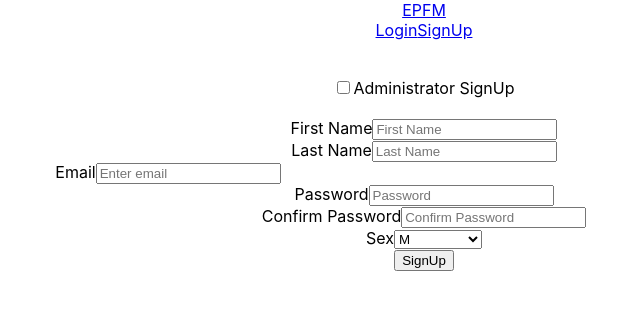
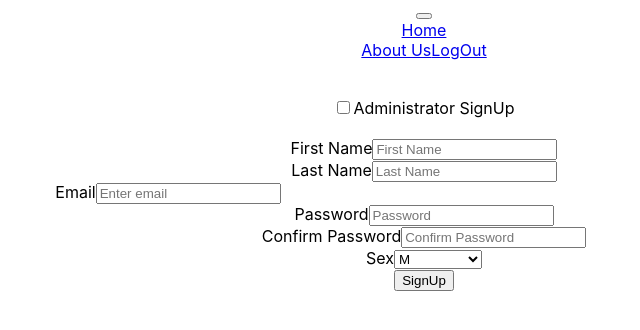
Before and after one commit to dikshantsachan/SOC_Project_EPFM, a React (Create React App) app in the folder project/: page /signup in a window 1280 px wide. Shown: the top 330 px of the page, without its empty margins (216-856 px from the left). Built offline with nearby package versions, Linux system fonts and the light colour scheme; the HTML template or start-up script is replaced by a standard one.

Commit message:
navbar after employee login

```diff
--- a/project/package.json
+++ b/project/package.json
@@ -3,6 +3,7 @@
   "version": "0.1.0",
   "private": true,
   "dependencies": {
+    "axios": "^0.19.0",
     "bootstrap": "^4.3.1",
     "react": "^16.8.6",
     "react-bootstrap": "^1.0.0-beta.9",
--- a/project/src/App.js
+++ b/project/src/App.js
@@ -4,12 +4,13 @@ import { BrowserRouter as Router, Switch, Route } from 'react-router-dom'
 import Header from './components/Header.js'
 import Login from './components/Login.js'
 import SignUp from './components/SignUp.js'
+import EmployeeHeaderAfterLogin from './components/EmployeeHeaderAfterLogin';
 
 function App() {
   return (
     <Router>
       <div className="App">
-        <Header />
+        <EmployeeHeaderAfterLogin />
         <Switch>
           <Route path="/login" component={Login} />
           <Route path="/signup" component={SignUp} />
--- /dev/null
+++ b/project/src/components/EmployeeHeaderAfterLogin.js
@@ -0,0 +1,28 @@
+import React, { Component } from 'react'
+import { Navbar, Nav } from 'react-bootstrap'
+
+class EmployeeHeaderAfterLogin extends Component {
+
+    handleLogOut = () => {
+        alert(`You have successfully logged out`)
+    }
+
+    render() {
+        return (
+            <div>
+                <Navbar bg="light" expand="lg">
+                    <Navbar.Toggle aria-controls="basic-navbar-nav" />
+                    <Navbar.Collapse id="basic-navbar-nav">
+                        <Nav className="mr-auto">
+                            <Nav.Link href="#home">Home</Nav.Link>
+                        </Nav>
+                        <Nav.Link href="/aboutus">About Us</Nav.Link>
+                        <Nav.Link href='#' onClick={this.handleLogOut}>LogOut</Nav.Link>
+                    </Navbar.Collapse>
+                </Navbar>
+            </div>
+        )
+    }
+}
+
+export default EmployeeHeaderAfterLogin
--- a/project/src/components/Header.js
+++ b/project/src/components/Header.js
@@ -4,12 +4,11 @@ import { Navbar, Nav } from 'react-bootstrap'
 function Header() {
     return (
         <Navbar bg="light" expand="lg">
+            <Navbar.Toggle aria-controls="basic-navbar-nav" />
             <Navbar.Brand href="/">EPFM</Navbar.Brand>
             <Navbar.Collapse id="basic-navbar-nav">
-                <Nav className="mr-auto">
-                    <Nav.Link href="/login">Login</Nav.Link>
-                    <Nav.Link href="/signup">SignUp</Nav.Link>
-                </Nav>
+                <Nav.Link href="/login">Login</Nav.Link>
+                <Nav.Link href="/signup">SignUp</Nav.Link>
             </Navbar.Collapse>
         </Navbar>
     )
--- a/project/src/components/SignUp.js
+++ b/project/src/components/SignUp.js
@@ -59,20 +59,15 @@ export class SignUp extends Component {
         })
     }
 
-    handleSubmit = () => {
+    handleSubmit = (event) => {
         const password = this.state.password
         const confirmPassword = this.state.cpassword
         if(password !== confirmPassword) {
             alert("Passwords do not match")
         }
         else {
-            alert(`${this.state.firstname}
-                ${this.state.lastname}
-                ${this.state.email}
-                ${this.state.password}
-                ${this.state.sex}
-                ${this.state.administrator}`
-            )
+            event.preventDefault()
+            alert(`bhak`)
         }
     }
 
```
Also changed, not shown: 1 other file (tests, documents, lock files or other folders).
